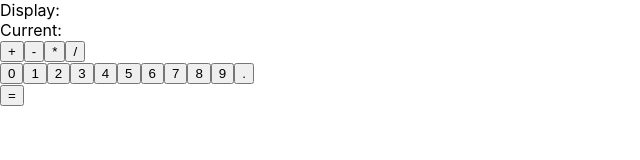
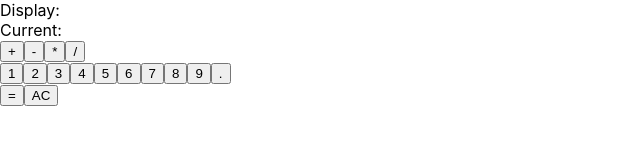
Before and after one commit to TomasVis/calculator, a React (Create React App) app: page / in a window 1280 px wide. Shown: the top 160 px of the page, without its empty margins (0-640 px from the left). Built offline with nearby package versions, Linux system fonts and the light colour scheme.

Commit message:
Update App.js

```diff
--- a/src/App.js
+++ b/src/App.js
@@ -7,15 +7,24 @@ class App extends React.Component {
   constructor(props) {
     super(props);
     this.handleSubmit = this.handleSubmit.bind(this);
-    this.resolve = this.resolve.bind(this)
+    this.resolve = this.resolve.bind(this);
+    this.clear = this.clear.bind(this);
+    this.numbers= ["1","2","3","4","5","6","7","8","9","."];
+      this.operators= ["+","-","*","/"];
     this.state = {
       all: [],
       current:"",
-      numbers: "0123456789.".split(""),
-      operators:["+","-","*","/"]
+      answer:""
     };
   }
 
+clear(){
+  this.setState({
+    all:[],
+    current:"",
+    answer:""
+  })
+}
   resolve(){
     //console.log(eval("1+2*3"))
     if(this.state.current !==""){
@@ -28,8 +37,9 @@ class App extends React.Component {
     }
     else{
       this.setState({
-        current:eval(this.state.all.join("")),
-        all:[]
+        answer:eval(this.state.all.join("")),
+        all:[],
+        current:""
 
       })
 
@@ -89,14 +99,14 @@ if(!isNaN(val)) console.log(val)
 
         Current: {this.state.current}
         <div>
-          {this.state.operators.map(symbol =>
+          {this.operators.map(symbol =>
             <button key={symbol} onClick={() => this.handleSubmit(symbol)}>
               {symbol}
             </button>
           )}
         </div>
         <div>
-          {this.state.numbers.map(num =>
+          {this.numbers.map(num =>
             <button key={num} onClick={() => this.getNum(num)}>
               {num}
             </button>
@@ -106,6 +116,9 @@ if(!isNaN(val)) console.log(val)
             <button key="=" onClick={this.resolve}>
               =
             </button>
+            <button key="AC" onClick={this.clear}>
+              AC
+            </button>
           </div>
       </div>
     )
```
